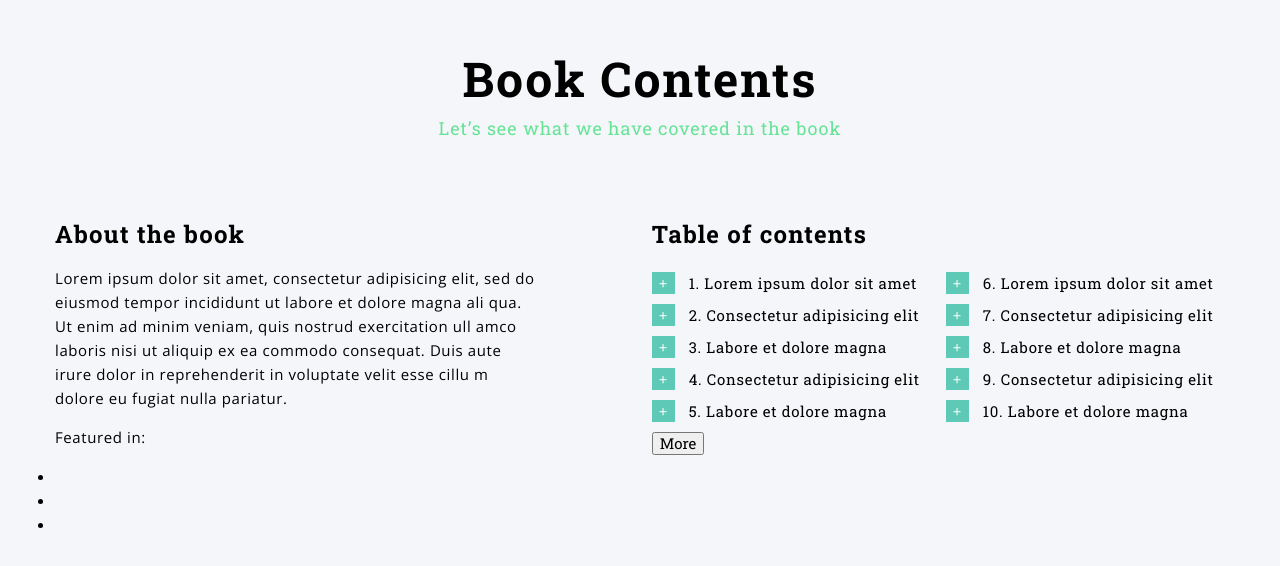
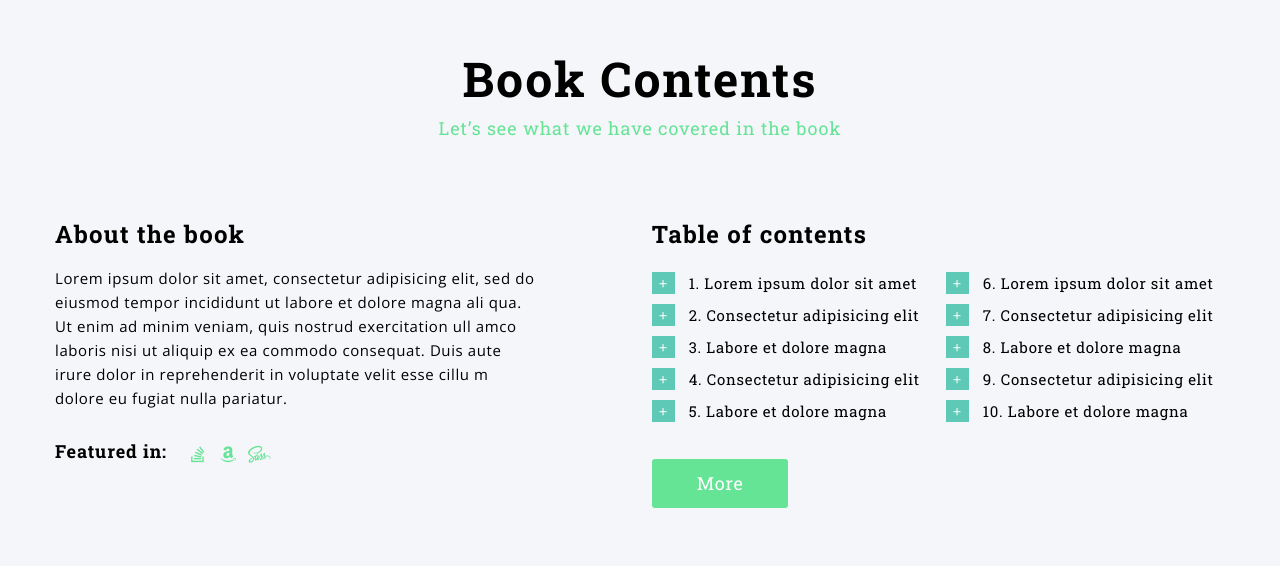
Before and after one commit to Fairy88/Bukee, a website built with webpack: page src/views/index.html in a window 1280 px wide. Shown: the part 2304-2870 px from the top of the page. Built offline with nearby package versions, Linux system fonts and the light colour scheme; files whose address does not match are found by name.

Commit message:
lesson 10

```diff
--- a/src/styles/main.scss
+++ b/src/styles/main.scss
@@ -202,12 +202,12 @@ h3{
         margin-bottom: 20px;
         letter-spacing: 1.2px;
     }
-    p{
-         font-family: $open-sans;
-         letter-spacing: 0.6px;
-    }
     &__text{
         flex-basis: 41%;
+        &__desc{
+            font-family: $open-sans;
+            letter-spacing: 0.6px;
+        }
     }
     &__table{
         flex-basis: 49%;
@@ -239,5 +239,40 @@ h3{
                 }
             }
         }
+        &__btn{
+            background-color: $accent-color;
+            border: none;
+            color: #fff;
+            text-decoration: none;
+            border-radius: 3px;
+            text-align: center;
+            font-size: 18px;
+            margin-top: 28px;
+            padding: 14px 45px;
+            letter-spacing: 0.7px;
+            margin-bottom: 19px;
+        }
+    }
+    &-social{
+        display: flex;
+        align-items: center;
+        &__title{
+            font-family: $roboto;
+            font-size: 18px;
+            font-weight: 700;
+            margin-top: 14px;
+            letter-spacing: 0.9px;
+        }
+        &__list{
+            list-style-type: none;
+            padding-left: 24px;
+            &>li{
+                display: inline-block;
+                font-size: 18px;
+                vertical-align: middle;
+                margin-right: 12px;
+                color: $accent-color;
+            }
+        }
     }
 }
--- a/src/views/index.html
+++ b/src/views/index.html
@@ -25,6 +25,7 @@
         <link rel="apple-touch-icon" sizes="1024x1024" href="../img/favicons/apple-touch-icon-1024x1024.png">
         <link href="https://fonts.googleapis.com/css?family=Open+Sans:400,400i|Roboto+Slab:100,400,700&display=swap&subset=cyrillic-ext" rel="stylesheet">
         <link rel="stylesheet" href="../styles/main.css">
+        <script src="https://kit.fontawesome.com/5ef81e73e3.js" crossorigin="anonymous"></script>
     </head>
     <body>
             <div class="page-main">
@@ -93,13 +94,13 @@
                         <div class="block-about">
                             <div class="block-about__text">
                                 <h3>About the book</h3>
-                                <p>Lorem ipsum dolor sit amet, consectetur adipisicing elit, sed do eiusmod tempor incididunt ut labore et dolore magna ali qua. Ut enim ad minim veniam, quis nostrud exercitation ull amco laboris nisi ut aliquip ex ea commodo consequat. Duis aute irure dolor in reprehenderit in voluptate velit esse cillu m dolore eu fugiat nulla pariatur. </p>
-                                <div>
-                                    <p>Featured in:</p>
-                                    <ul>
-                                        <li><a href=""></a></li>
-                                        <li><a href=""></a></li>
-                                        <li><a href=""></a></li>
+                                <p class="block-about__text__desc">Lorem ipsum dolor sit amet, consectetur adipisicing elit, sed do eiusmod tempor incididunt ut labore et dolore magna ali qua. Ut enim ad minim veniam, quis nostrud exercitation ull amco laboris nisi ut aliquip ex ea commodo consequat. Duis aute irure dolor in reprehenderit in voluptate velit esse cillu m dolore eu fugiat nulla pariatur. </p>
+                                <div class="block-about-social">
+                                    <p class="block-about-social__title">Featured in:</p>
+                                    <ul class="block-about-social__list">
+                                        <li><a href=""></a><i class="fab fa-stack-overflow"></i></li>
+                                        <li><a href=""></a><i class="fab fa-amazon"></i>
+                                        <li><a href=""></a><i class="fab fa-sass"></i>
                                     </ul>
                                 </div>
                             </div>
@@ -117,7 +118,7 @@
                                     <li> Consectetur adipisicing elit</li>
                                     <li> Labore et dolore magna</li>
                                 </ol>
-                                <button>More</button>
+                                <button class="block-about__table__btn">More</button>
                             </div>
                         </div>
                     </div>
```
Also changed, not shown: dist/index.html, dist/styles/main.css, 1 other file.
